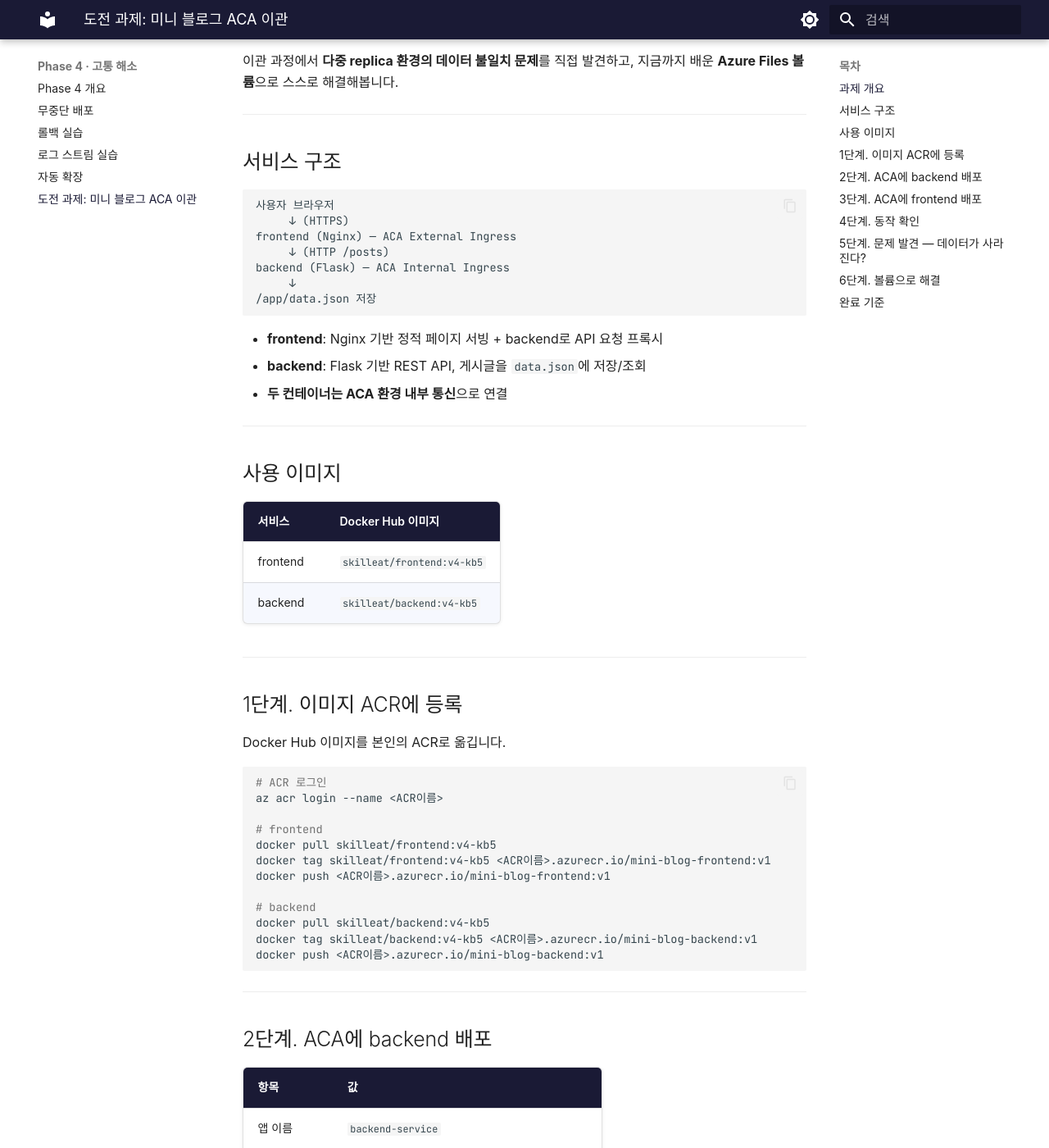
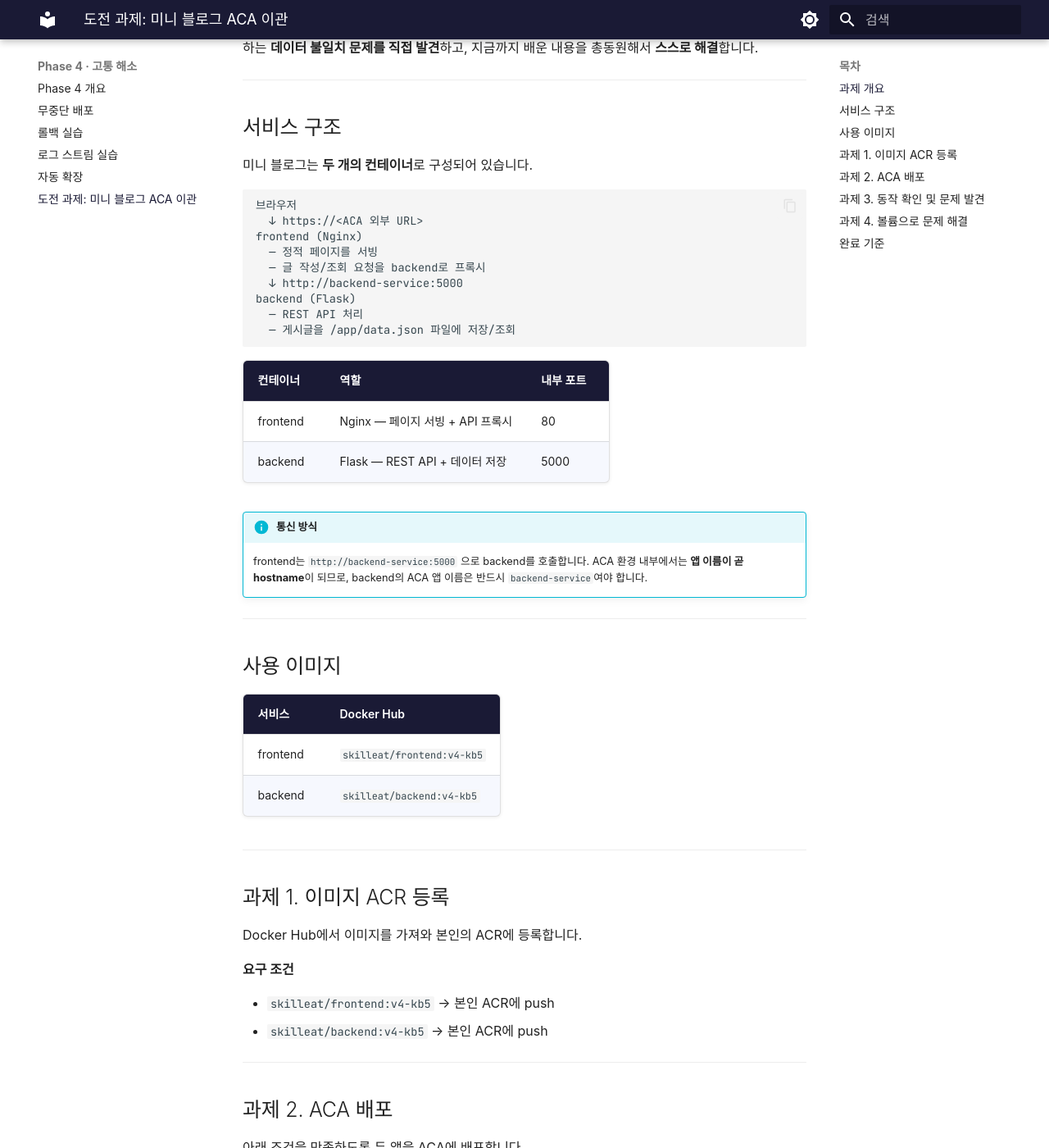
Before and after one commit to skilleat-labs/container-service-labs, an MkDocs documentation site: the page built from docs/phase-4/challenge-mini-blog.md, in a window 1280 px wide and 1400 px high, scrolled down 317 px. Shown: the whole window at 82% size. Built offline with MkDocs 1.6.1 and Material for MkDocs 9.7.7, drawn with Linux system fonts in a browser that asks for light colours; some web fonts are replaced; some of the changed text lies outside the part shown.

Commit message:
refactor: 도전 과제를 단계별 가이드 → 요구조건 중심으로 재작성

````diff
--- a/docs/phase-4/challenge-mini-blog.md
+++ b/docs/phase-4/challenge-mini-blog.md
@@ -1,137 +1,110 @@
-<span class="phase-badge">PHASE 3-2</span>
+<span class="phase-badge">PHASE 4</span>
 <span class="challenge-badge">도전 과제</span>
 
 # 도전 과제: 미니 블로그 ACA 이관
 
 ## 과제 개요
 
-Docker 기반으로 운영하던 **미니 블로그 서비스**를 ACA로 이관합니다.
-
-이관 과정에서 **다중 replica 환경의 데이터 불일치 문제**를 직접 발견하고,
-지금까지 배운 **Azure Files 볼륨**으로 스스로 해결해봅니다.
+Docker 기반으로 운영하던 미니 블로그 서비스를 ACA로 이관합니다.
+이관 후 replica를 늘리면서 발생하는 **데이터 불일치 문제를 직접 발견**하고,
+지금까지 배운 내용을 총동원해서 **스스로 해결**합니다.
 
 ---
 
 ## 서비스 구조
 
+미니 블로그는 **두 개의 컨테이너**로 구성되어 있습니다.
+
 ```
-사용자 브라우저
-     ↓ (HTTPS)
-frontend (Nginx) — ACA External Ingress
-     ↓ (HTTP /posts)
-backend (Flask) — ACA Internal Ingress
-     ↓
-/app/data.json 저장
+브라우저
+  ↓ https://<ACA 외부 URL>
+frontend (Nginx)
+  — 정적 페이지를 서빙
+  — 글 작성/조회 요청을 backend로 프록시
+  ↓ http://backend-service:5000
+backend (Flask)
+  — REST API 처리
+  — 게시글을 /app/data.json 파일에 저장/조회
 ```
 
-- **frontend**: Nginx 기반 정적 페이지 서빙 + backend로 API 요청 프록시
-- **backend**: Flask 기반 REST API, 게시글을 `data.json`에 저장/조회
-- **두 컨테이너는 ACA 환경 내부 통신**으로 연결
+| 컨테이너 | 역할 | 내부 포트 |
+|----------|------|-----------|
+| frontend | Nginx — 페이지 서빙 + API 프록시 | 80 |
+| backend | Flask — REST API + 데이터 저장 | 5000 |
+
+!!! info "통신 방식"
+    frontend는 `http://backend-service:5000` 으로 backend를 호출합니다.
+    ACA 환경 내부에서는 **앱 이름이 곧 hostname**이 되므로,
+    backend의 ACA 앱 이름은 반드시 `backend-service`여야 합니다.
 
 ---
 
 ## 사용 이미지
 
-| 서비스 | Docker Hub 이미지 |
-|--------|-------------------|
+| 서비스 | Docker Hub |
+|--------|------------|
 | frontend | `skilleat/frontend:v4-kb5` |
 | backend | `skilleat/backend:v4-kb5` |
 
 ---
 
-## 1단계. 이미지 ACR에 등록
+## 과제 1. 이미지 ACR 등록
 
-Docker Hub 이미지를 본인의 ACR로 옮깁니다.
+Docker Hub에서 이미지를 가져와 본인의 ACR에 등록합니다.
 
-```bash
-# ACR 로그인
-az acr login --name <ACR이름>
+**요구 조건**
 
-# frontend
-docker pull skilleat/frontend:v4-kb5
-docker tag skilleat/frontend:v4-kb5 <ACR이름>.azurecr.io/mini-blog-frontend:v1
-docker push <ACR이름>.azurecr.io/mini-blog-frontend:v1
-
-# backend
-docker pull skilleat/backend:v4-kb5
-docker tag skilleat/backend:v4-kb5 <ACR이름>.azurecr.io/mini-blog-backend:v1
-docker push <ACR이름>.azurecr.io/mini-blog-backend:v1
-```
+- `skilleat/frontend:v4-kb5` → 본인 ACR에 push
+- `skilleat/backend:v4-kb5` → 본인 ACR에 push
 
 ---
 
-## 2단계. ACA에 backend 배포
+## 과제 2. ACA 배포
 
-| 항목 | 값 |
+아래 조건을 만족하도록 두 앱을 ACA에 배포합니다.
+
+**backend**
+
+| 조건 | 값 |
 |------|-----|
 | 앱 이름 | `backend-service` |
-| 이미지 | `<ACR이름>.azurecr.io/mini-blog-backend:v1` |
-| Ingress | **Internal** |
+| Ingress | Internal |
 | 포트 | `5000` |
-| 최소 replica | `2` |
-| 최대 replica | `2` |
+| replica | `1` (우선 1개로 시작) |
 
-!!! tip "앱 이름이 곧 hostname"
-    ACA 환경 내부에서는 **앱 이름이 hostname**이 됩니다.
-    frontend 이미지는 `backend-service`라는 이름으로 backend를 찾도록 설정되어 있으므로
-    반드시 앱 이름을 `backend-service`로 지정해야 합니다.
+**frontend**
 
----
-
-## 3단계. ACA에 frontend 배포
-
-| 항목 | 값 |
+| 조건 | 값 |
 |------|-----|
-| 앱 이름 | `mini-blog-web` |
-| 이미지 | `<ACR이름>.azurecr.io/mini-blog-frontend:v1` |
-| Ingress | **External** |
+| Ingress | External |
 | 포트 | `80` |
 
 ---
 
-## 4단계. 동작 확인
+## 과제 3. 동작 확인 및 문제 발견
 
-1. `mini-blog-web`의 외부 URL로 브라우저 접속
-2. 글 작성 폼에 제목과 내용 입력 → 등록
-3. 등록한 글이 화면에 출력되는지 확인
+frontend 외부 URL로 브라우저에 접속해서 글을 작성합니다.
+
+글이 정상적으로 등록되고 화면에 출력되는지 확인합니다.
+
+**이제 backend replica를 2개로 늘려보세요.**
+
+replica를 늘린 뒤 글을 여러 건 작성하고 브라우저를 **반복해서 새로고침**합니다.
+
+!!! question "어떤 현상이 발생하나요?"
+    작성한 글이 새로고침할 때마다 나타났다 사라졌다 합니다.
+    왜 이런 현상이 발생하는지 생각해보세요.
 
 ---
 
-## 5단계. 문제 발견 — 데이터가 사라진다?
+## 과제 4. 볼륨으로 문제 해결
 
-여러 번 글을 작성하면서 브라우저를 **새로고침**해봅니다.
+발견한 문제를 **Azure Files 볼륨**으로 해결합니다.
 
-글이 **나타났다 사라졌다** 하는 현상이 발생합니까?
+**요구 조건**
 
-!!! question "왜 이런 현상이 발생할까요?"
-    backend가 **2개의 replica**로 실행 중입니다.
-    각 replica는 각자의 `/app/data.json`을 갖고 있습니다.
-    요청이 replica A에 도달하면 A의 데이터, replica B에 도달하면 B의 데이터가 반환됩니다.
-
-    ```
-    요청 1 → replica A → data.json (글 3개)
-    요청 2 → replica B → data.json (글 1개)  ← 다른 데이터!
-    ```
-
----
-
-## 6단계. 볼륨으로 해결
-
-지금까지 배운 Azure Files 볼륨을 활용해서 이 문제를 해결합니다.
-
-모든 replica가 **동일한 파일 공유**를 바라보면 데이터가 일치합니다.
-
-```
-replica A ─┐
-           ├─→ Azure Files (data.json) ← 하나의 파일 공유
-replica B ─┘
-```
-
-**힌트:**
-
-- backend 컨테이너 내부 콘솔에서 `data.json`이 어느 경로에 저장되는지 확인하세요
-- 해당 경로에 Azure Files 볼륨을 마운트하면 됩니다
-- Step 1~4(Storage 생성 → File Share → 환경 등록 → 볼륨 마운트)는 본문 실습과 동일합니다
+- 모든 replica가 동일한 `data.json`을 바라보도록 구성
+- 볼륨 마운트 후 replica 2개 상태에서 글을 작성해도 새로고침 시 데이터가 유지될 것
 
 ---
 
@@ -140,10 +113,10 @@ replica B ─┘
 | 항목 | 확인 |
 |------|------|
 | Docker Hub 이미지를 ACR에 push 완료 | ☐ |
-| `backend-service` (Internal, 2 replica) 배포 완료 | ☐ |
-| `mini-blog-web` (External) 배포 완료 | ☐ |
+| `backend-service` (Internal, 포트 5000) 배포 완료 | ☐ |
+| `frontend` (External, 포트 80) 배포 완료 | ☐ |
 | 브라우저에서 글 작성 및 출력 확인 | ☐ |
-| 새로고침 시 데이터 불일치 현상 발견 | ☐ |
+| replica 2개 상태에서 데이터 불일치 현상 발견 | ☐ |
 | Azure Files 볼륨 마운트 후 데이터 일치 확인 | ☐ |
 
 ---
````
